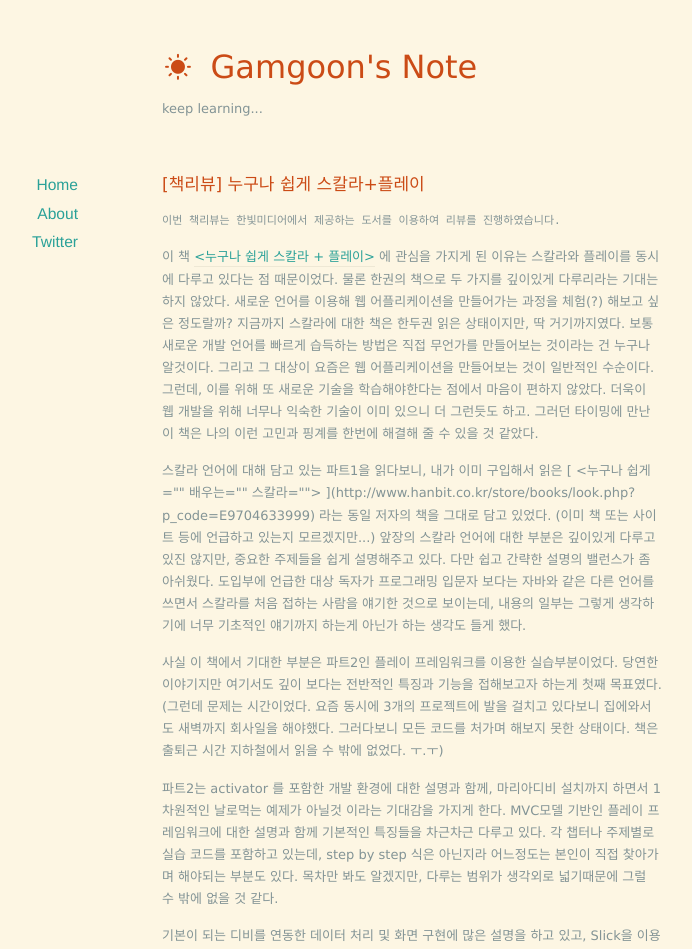
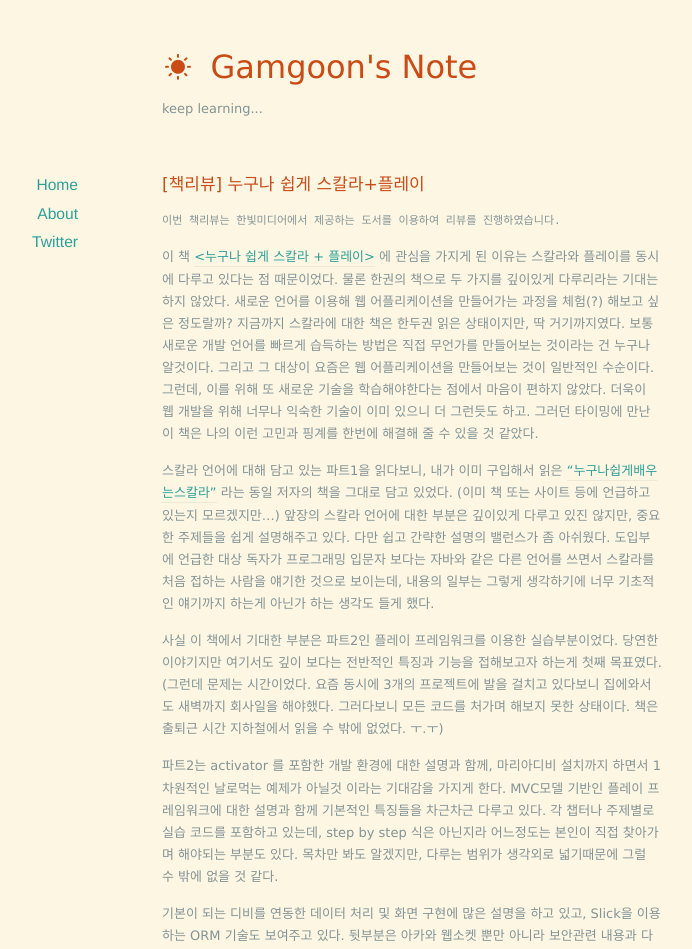
Before and after one commit to gamgoon/gamgoon.github.io, a Jekyll site: the page built from _posts/2017-02-08-[책리뷰] 누구나 쉽게 스칼라+플레이.markdown, in a window 1280 px wide. Shown: the top 949 px of the page, without its empty margins (228-920 px from the left). Built offline with Jekyll 4.4.1, drawn with Linux system fonts in a browser that asks for light colours; nearby versions of some CDN libraries; our own code applies the rules of GitHub Pages for plain Markdown files; comment, search, counter and statistics services are not loaded; some of the changed lines change nothing that is shown.

Commit message:
Update 2017-02-08-[책리뷰] 누구나 쉽게 스칼라+플레이.markdown

```diff
--- a/_posts/2017-02-08-[책리뷰] 누구나 쉽게 스칼라+플레이.markdown
+++ b/_posts/2017-02-08-[책리뷰] 누구나 쉽게 스칼라+플레이.markdown
@@ -4,7 +4,7 @@
 지금까지 스칼라에 대한 책은 한두권 읽은 상태이지만, 딱 거기까지였다. 보통 새로운 개발 언어를 빠르게 습득하는 방법은 직접 무언가를 만들어보는 것이라는 건 누구나 알것이다. 그리고 그 대상이 요즘은 웹 어플리케이션을 만들어보는 것이 일반적인 수순이다. 그런데, 이를 위해 또 새로운 기술을 학습해야한다는 점에서 마음이 편하지 않았다. 더욱이 웹 개발을 위해 너무나 익숙한 기술이 이미 있으니 더 그런듯도 하고.
 그러던 타이밍에 만난 이 책은 나의 이런 고민과 핑계를 한번에 해결해 줄 수 있을 것 같았다.
 
-스칼라 언어에 대해 담고 있는 파트1을 읽다보니, 내가 이미 구입해서 읽은 [ <누구나 쉽게 배우는 스칼라> ](http://www.hanbit.co.kr/store/books/look.php?p_code=E9704633999) 라는 동일 저자의 책을 그대로 담고 있었다. (이미 책 또는 사이트 등에 언급하고 있는지 모르겠지만...)
+스칼라 언어에 대해 담고 있는 파트1을 읽다보니, 내가 이미 구입해서 읽은 ["누구나쉽게배우는스칼라"](http://www.hanbit.co.kr/store/books/look.php?p_code=E9704633999) 라는 동일 저자의 책을 그대로 담고 있었다. (이미 책 또는 사이트 등에 언급하고 있는지 모르겠지만...)
 앞장의 스칼라 언어에 대한 부분은 깊이있게 다루고 있진 않지만, 중요한 주제들을 쉽게 설명해주고 있다. 다만 쉽고 간략한 설명의 밸런스가 좀 아쉬웠다. 도입부에 언급한 대상 독자가 프로그래밍 입문자 보다는 자바와 같은 다른 언어를 쓰면서 스칼라를 처음 접하는 사람을 얘기한 것으로 보이는데, 내용의 일부는 그렇게 생각하기에 너무 기초적인 얘기까지 하는게 아닌가 하는 생각도 들게 했다.
 
 사실 이 책에서 기대한 부분은 파트2인 플레이 프레임워크를 이용한 실습부분이었다. 당연한 이야기지만 여기서도 깊이 보다는 전반적인 특징과 기능을 접해보고자 하는게 첫째 목표였다. (그런데 문제는 시간이었다. 요즘 동시에 3개의 프로젝트에 발을 걸치고 있다보니 집에와서도 새벽까지 회사일을 해야했다. 그러다보니 모든 코드를 처가며 해보지 못한 상태이다. 책은 출퇴근 시간 지하철에서 읽을 수 밖에 없었다. ㅜ.ㅜ)
```
